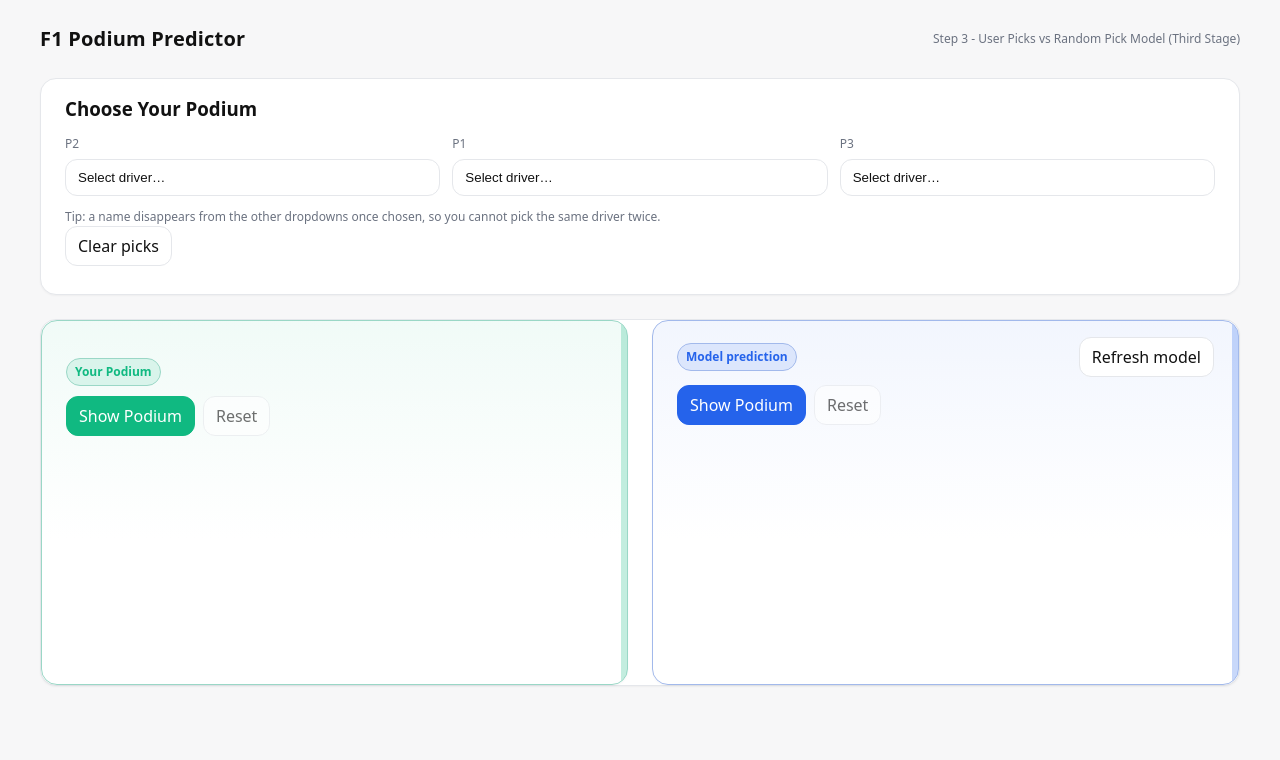
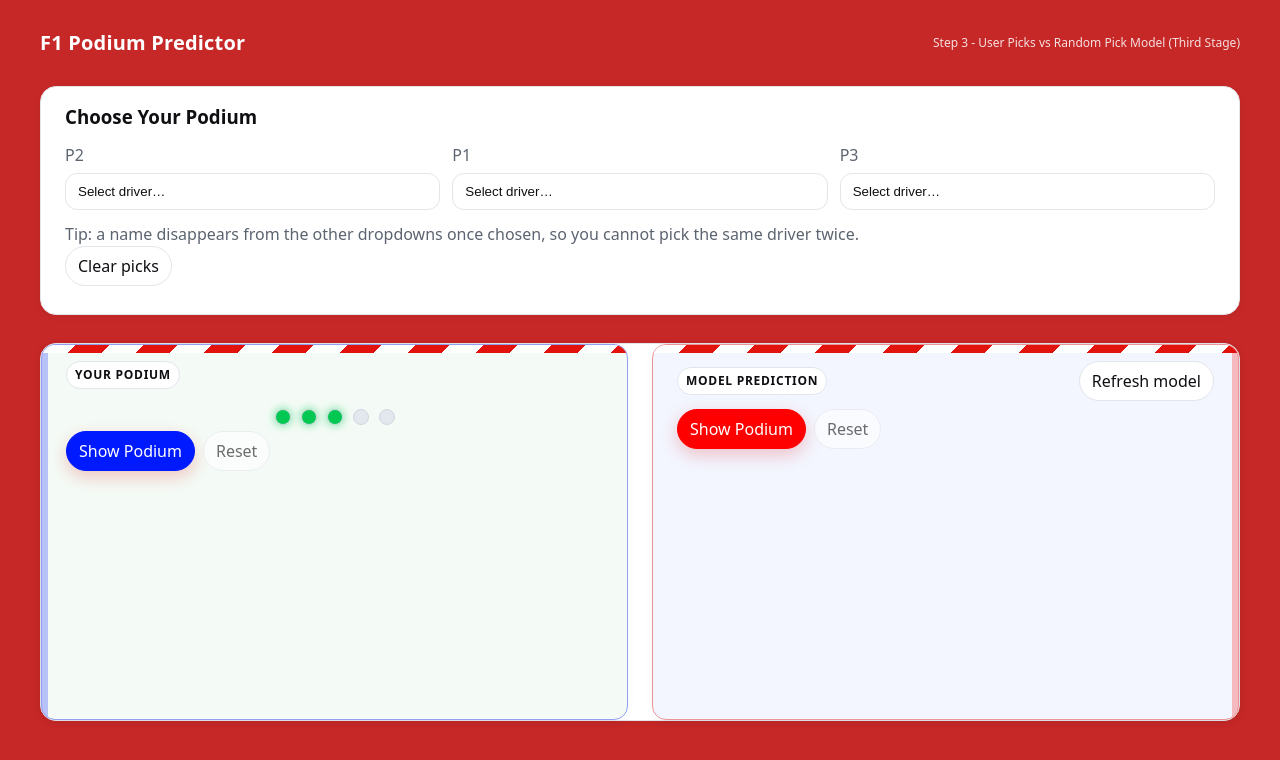
Before and after one commit to younisrajaApplications/f1-podium, a React (Vite) app: page / in a window 1280 px wide. Shown: the top 760 px of the page. Built offline with nearby package versions, Linux system fonts and the light colour scheme.

Commit message:
Give a more F1 look

```diff
--- a/src/components/ModelCompare.jsx
+++ b/src/components/ModelCompare.jsx
@@ -10,22 +10,30 @@ export default function ModelCompare({userPicks, modelPicks, onRefreshModel}) {
     return (
         <div className="compare-grid">
             {/* User Side */}
-            <div className="card panel panel--user" style={{ margin: 0 }}>
+            <div className="card panel panel--user f1-kerb f1-checker panel--race" style={{ margin: 0 }}>
                 <h4 className="panel-title" style={{marginBottom: 10}}>
                     <span className="badge">Your Podium</span>
                 </h4>
-                <Podium picks={userPicks} />
+                {/* Start lights above user reveal (purely visual) */}
+                <div className="start-lights">
+                    <span className="light on" />
+                    <span className="light on" />
+                    <span className="light on" />
+                    <span className="light" />
+                    <span className="light" />
+                </div>
+                <Podium picks={userPicks} model={"userBtn"} />
             </div>
 
             {/* Model Side */}
-            <div className="card panel panel--model" style={{ margin: 0 }}>
+            <div className="card panel panel--model f1-kerb f1-checker panel--race" style={{ margin: 0 }}>
                 <div style={{ display: "flex", justifyContent: "space-between", alignItems: "center", marginBottom: 8 }}>
                     <h4 className="panel-title" style={{ margin: 0 }}>
                         <span className="badge"> Model prediction</span>
                     </h4>
                     <button className="btn" onClick={onRefreshModel}>Refresh model</button>
                 </div>
-                <Podium picks={modelPicks}/>
+                <Podium picks={modelPicks} model={"machineBtn"}/>
             </div>
         </div>
     )
--- a/src/styles.css
+++ b/src/styles.css
@@ -1,140 +1,169 @@
-:root { --brand: #e10600; }
+/* =========================
+   F1 THEME — bright + flat
+   ========================= */
+:root{
+  --brand:        #e10600;   /* F1 red (site brand + page bg) */
+  --bg:           #C62828;   /* full-page red background */
+  --surface:      #ffffff;   /* card / panel background */
+  --border:       #e2e5ea;   /* card borders */
+
+  --text:         #0f0f13;   /* primary copy (inside cards) */
+  --muted:        #5c6470;   /* labels */
+
+  --user-accent:  #001aff;   /* user panel green */
+  --model-accent: #ff0000;   /* model panel blue */
+
+  /* Podium solids */
+  --gold:   #ffd54d;
+  --silver: #cfd8dc;
+  --bronze: #f4a460;
+}
 
 *,
 *::before,
 *::after { box-sizing: border-box; }
 
-/* Page background */
-html, body, #root { min-height: 100%; margin: 0; width: 100%; }
-body { background: #f7f7f8; color: #111; }
+/* Page background + base text */
+html, body, #root { min-height: 100%; width: 100%; margin: 0; }
+body{ background: var(--bg); color: var(--text); }
 
-/* PAGE: centered content + uniform spacing */
-.page {
+/* Layout shell */
+.page{
   min-height: 100dvh;
   width: 100%;
-  padding-block: 24px;                       /* even top/bottom */
-  padding-inline: clamp(16px, 4vw, 32px);    /* responsive side gutters */
+  padding-block: 28px;
+  padding-inline: clamp(16px, 4vw, 32px);
   display: flex;
   flex-direction: column;
-  align-items: center;                        /* center children */
-  gap: 24px;                                  /* uniform vertical rhythm */
+  align-items: center;
+  gap: 28px;
   overflow-x: clip;
+  background: transparent;
 }
 
-/* Shared centered width for header & cards */
+/* Shared centered width */
 .header, .card { width: 100%; max-width: 1200px; margin: 0 auto; }
 
 /* Header */
-.header { display: flex; align-items: center; justify-content: space-between; }
-.title { font-weight: 800; font-size: 20px; letter-spacing: .2px; }
-.subtle { color: #6b7280; font-size: 12px; }
+.header{ display:flex; align-items:center; justify-content:space-between; color:#fff; }
+.title{ font-weight:900; color:#fff; font-size:20px; letter-spacing:.2px; }
+.subtle{ color: rgba(255,255,255,.85); font-size:12px; }
 
-/* Card */
-.card {
-  background: #fff;
-  border: 1px solid #e5e7eb;
+/* Cards / panels */
+.card{
+  background: var(--surface);
+  border: 1px solid var(--border);
   border-radius: 16px;
-  padding: 16px 24px;                         /* a bit more horizontal space */
-  box-shadow: 0 1px 2px rgba(0,0,0,.04);
-  flex: 0 0 auto;                              /* no stretch -> spacing stays even */
+  padding: 16px 24px;
+  box-shadow: 0 2px 10px rgba(0,0,0,.04);
+  flex: 0 0 auto;
+  color: var(--text);
 }
 
-/* Controls + podium visuals */
-.controls { display: flex; gap: 8px; margin-bottom: 12px; }
-.btn { appearance: none; border: 1px solid #e5e7eb; background: #fff; color: #111; padding: 8px 12px; border-radius: 12px; cursor: pointer; }
-.btn.primary { background: #111; color: #fff; border-color: #111; }
-.btn:disabled { opacity: .6; cursor: not-allowed; }
+/* Panel wrappers with side stripe */
+.panel{ position: relative; overflow: hidden; }
+.panel::before{
+  content:""; position:absolute; top:0; bottom:0; width:6px; right:0;
+  background: currentColor; opacity:.25;
+}
+.panel-header{ display:flex; align-items:center; justify-content:space-between; gap:12px; margin:0 0 16px; }
+.panel-title{ margin:0; color: var(--text); }
+.badge{
+  display:inline-flex; align-items:center; gap:6px; padding:4px 8px; border-radius:999px;
+  font-size:12px; font-weight:700; text-transform:uppercase; letter-spacing:.06em;
+  background:#fff; border:1px solid var(--border); color: inherit;
+}
 
-.podium { display: flex; align-items: flex-end; justify-content: center; gap: 12px; min-height: 220px; }
-.block { width: 160px; border-radius: 16px 16px 0 0; border: 1px solid rgba(0,0,0,.15); display: flex; align-items: center; justify-content: center; text-align: center; box-shadow: inset 0 6px 18px rgba(0,0,0,.05); }
-.block.h1 { height: 220px; background: linear-gradient(#ffe480,#f7c93b); border-color: #e9b300; }
-.block.h2 { height: 160px; background: linear-gradient(#f1f5f9,#cbd5e1); border-color: #94a3b8; }
-.block.h3 { height: 120px; background: linear-gradient(#ffd9a6,#f0b86c); border-color: #d49b4a; }
+/* User / Model panel themes (flat tint + stripe) */
+.panel--user{ color: var(--user-accent); }
+.panel--user::before{ left:0; right:auto; }
+.panel--user.card{
+  border-color: color-mix(in srgb, var(--user-accent) 35%, var(--border));
+  background: #f4fbf6; /* soft green tint */
+}
+.panel--user .btn.primary{ background: var(--user-accent); border-color: var(--user-accent); color:#fff; }
 
-.place { font-size: 12px; color: #6b7280; margin-bottom: 4px; }
-.name { font-weight: 800; }
-.code { font-size: 11px; letter-spacing: .12em; text-transform: uppercase; color: #374151; }
+.panel--model{ color: var(--model-accent); }
+.panel--model.card{
+  border-color: color-mix(in srgb, var(--model-accent) 35%, var(--border));
+  background: #f3f6ff; /* soft blue tint */
+}
+.panel--model .btn.primary{ background: var(--model-accent); border-color: var(--model-accent); color:#fff; }
+
+/* Buttons */
+.controls{ display:flex; gap:8px; margin-bottom:12px; }
+.btn{
+  appearance:none; border:1px solid var(--border);
+  background:#fff; color:var(--text);
+  padding:8px 12px; border-radius:999px; cursor:pointer;
+  transition: transform .06s ease, filter .15s ease, box-shadow .2s ease;
+}
+.btn:hover{ background:#f2f4f7; }
+.btn:active{ transform: translateY(1px); }
+.btn.primary{
+  background: var(--brand); border-color: var(--brand); color:#fff;
+  box-shadow: 0 6px 18px rgba(225,6,0,.22);
+}
+.btn.primary:hover{ filter: brightness(1.05); }
+.btn:disabled{ opacity:.6; cursor:not-allowed; }
 
 /* Selects */
-.select-row { display: grid; grid-template-columns: 1fr 1fr 1fr; gap: 12px; margin-bottom: 12px; }
-.select-col { display: flex; flex-direction: column; gap: 6px; }
-.select-label { font-size: 12px; color: #6b7280; }
-.select { appearance: none; width: 100%; padding: 10px 12px; border: 1px solid #e5e7eb; border-radius: 12px; background: #fff; color: #111; }
-.helper { font-size: 12px; color: #6b7280; }
+.select-row{ display:grid; grid-template-columns:1fr 1fr 1fr; gap:12px; margin-bottom:12px; }
+.select-col{ display:flex; flex-direction:column; gap:6px; }
+.select-label, .helper, .place{ color: var(--muted); }
+.select{
+  appearance:none; width:100%;
+  padding:10px 12px; border:1px solid var(--border); border-radius:12px;
+  background:#fff; color:var(--text);
+}
+.select:focus{ outline:2px solid color-mix(in srgb, var(--brand) 35%, transparent); outline-offset:2px; }
 
-/* Comparison grid (no inline styles) */
-.compare-grid { display: grid; grid-template-columns: 1fr 1fr; gap: 24px; }
-@media (max-width: 900px) {
-  .compare-grid { grid-template-columns: 1fr; }
+/* Podium (flat solids) */
+.podium{ display:flex; align-items:flex-end; justify-content:center; gap:12px; min-height:220px; }
+.block{
+  width:160px; border-radius:16px 16px 0 0;
+  border:2px solid rgba(0,0,0,.08);
+  display:flex; align-items:center; justify-content:center; text-align:center;
+  box-shadow:none; position:relative;
+}
+.block::before{
+  content:""; position:absolute; inset:0; border-radius:16px 16px 0 0;
+  box-shadow: inset 0 0 0 1px rgba(255,255,255,.4); pointer-events:none;
+}
+.block.h1{ height:220px; background: var(--gold); }
+.block.h2{ height:160px; background: var(--silver); }
+.block.h3{ height:120px; background: var(--bronze); }
+.name{ color:#151515; font-weight:800; }
+.code{
+  display:inline-block; padding:2px 6px; border-radius:6px;
+  background:#fff; color:#222; border:1px solid #dfe3e8; letter-spacing:.14em; text-transform:uppercase; font-size:11px;
 }
 
-@media (max-width: 900px) {
-  /* ModelCompare grid collapses to one column on narrow screens */
-  .card > div[style*="grid-template-columns"] {
-    grid-template-columns: 1fr !important;
-  }
+/* Start lights (optional flair) */
+.start-lights{ display:flex; gap:10px; align-items:center; justify-content:center; padding:10px 0 6px; }
+.light{ width:16px; height:16px; border-radius:50%; background:#e3e7ee; border:1px solid #cfd6df; }
+.light.on{ background:#00c853; box-shadow: 0 0 10px rgba(0,200,83,.6); }
+
+/* Chevron separator (optional) */
+.f1-chevron{ background:#ffd1cc; border-top:1px solid rgba(255,255,255,.35); height:10px; border-radius:8px; }
+
+/* Kerb stripe (kept) */
+.f1-kerb{ position:relative; overflow:hidden; border-radius:14px; }
+.f1-kerb::after{
+  content:""; position:absolute; left:0; right:0; top:0; height:8px;
+  background-image: repeating-linear-gradient(
+    135deg,
+    #ffffff 0 18px,
+    #ffffff 18px 24px,
+    #e10600 24px 42px,
+    #e10600 42px 48px
+  );
+  opacity:.95;
 }
 
-/* Accents */
-:root {
-  --user-accent: #10b981;   /* teal/green */
-  --model-accent: #2563eb;  /* blue */
+/* Comparison grid */
+.compare-grid{ display:grid; grid-template-columns:1fr 1fr; gap:24px; }
+@media (max-width: 900px){
+  .compare-grid{ grid-template-columns:1fr; }
+  .select-row{ grid-template-columns:1fr; }
 }
-
-/* Panel wrappers */
-.panel { position: relative; overflow: hidden; }
-.panel::before {
-  content: "";
-  position: absolute;
-  inset: 0 0 0 auto;         /* right side stripe by default */
-  width: 6px;
-  background: currentColor;
-  opacity: .25;
-}
-
-/* User panel theme */
-.panel--user { color: var(--user-accent); }
-.panel--user.card {
-  border-color: color-mix(in srgb, var(--user-accent) 35%, #e5e7eb);
-  background:
-    linear-gradient(180deg, color-mix(in srgb, var(--user-accent) 6%, #ffffff) 0%, #ffffff 60%);
-}
-.panel--user .panel-title { color: #111; }
-.panel--user .badge {
-  background: color-mix(in srgb, var(--user-accent) 16%, #fff);
-  color: var(--user-accent);
-  border: 1px solid color-mix(in srgb, var(--user-accent) 35%, #e5e7eb);
-}
-.panel--user .btn.primary {
-  background: var(--user-accent);
-  border-color: var(--user-accent);
-}
-
-/* Model panel theme */
-.panel--model { color: var(--model-accent); }
-.panel--model.card {
-  border-color: color-mix(in srgb, var(--model-accent) 35%, #e5e7eb);
-  background:
-    linear-gradient(180deg, color-mix(in srgb, var(--model-accent) 6%, #ffffff) 0%, #ffffff 60%);
-}
-.panel--model .panel-title { color: #111; }
-.panel--model .badge {
-  background: color-mix(in srgb, var(--model-accent) 16%, #fff);
-  color: var(--model-accent);
-  border: 1px solid color-mix(in srgb, var(--model-accent) 35%, #e5e7eb);
-}
-.panel--model .btn.primary {
-  background: var(--model-accent);
-  border-color: var(--model-accent);
-}
-
-/* Small badge used in titles */
-.badge {
-  display: inline-flex;
-  align-items: center;
-  gap: 6px;
-  padding: 4px 8px;
-  border-radius: 999px;
-  font-size: 12px;
-  font-weight: 600;
-}
```
